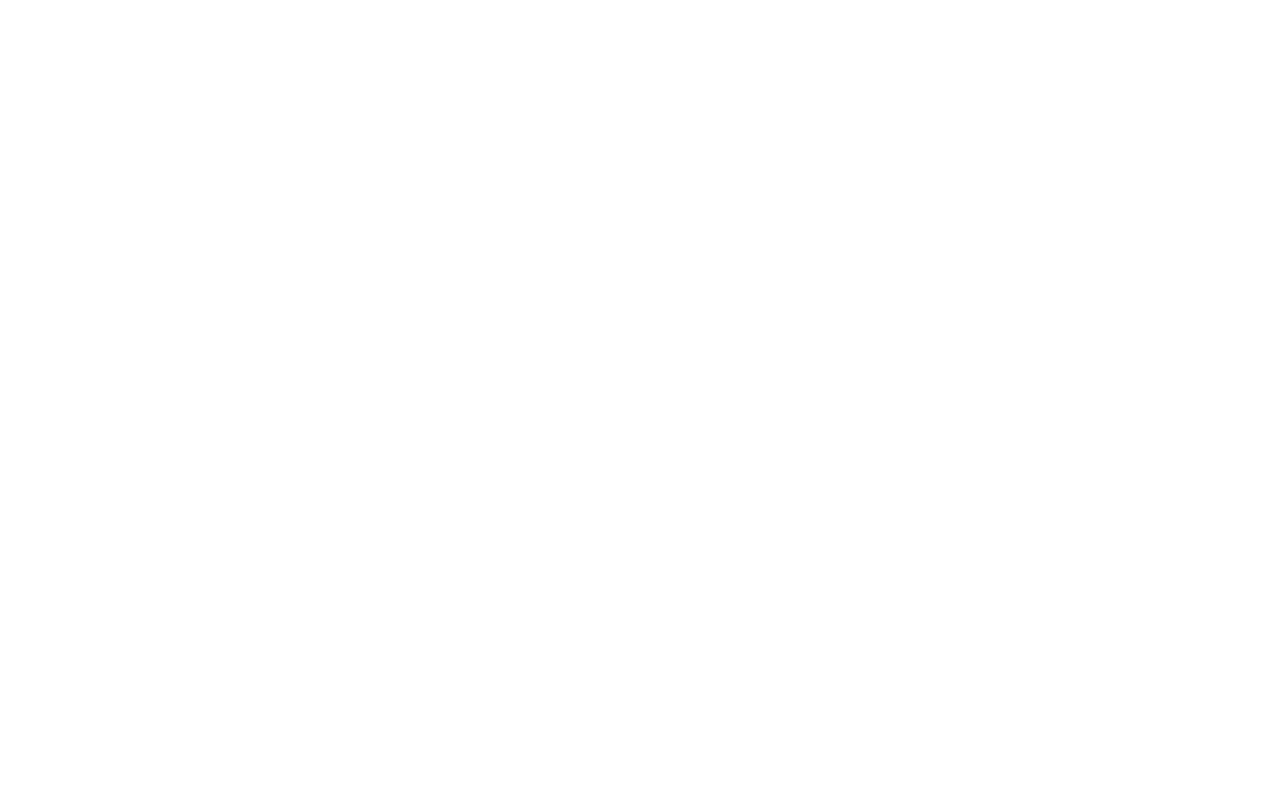
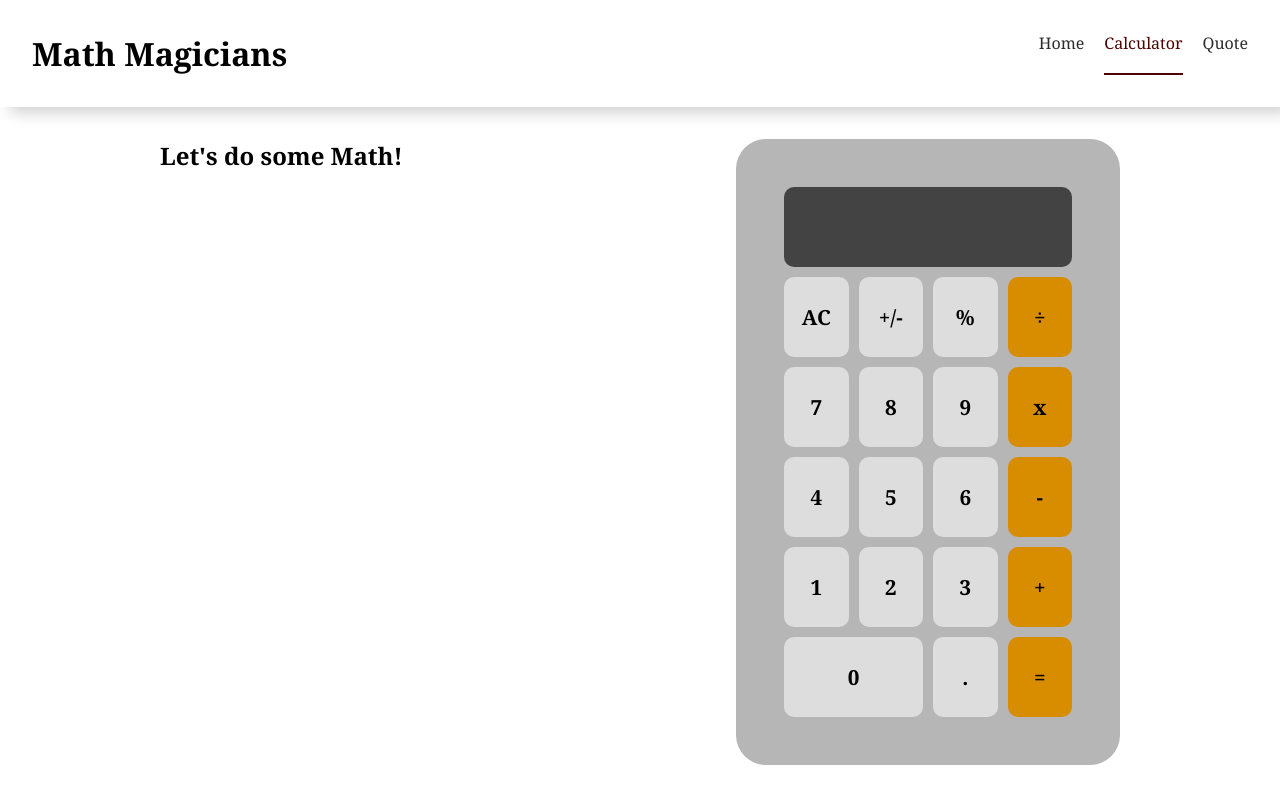
Before and after one commit to AmanWorku/Math-magician, a React (Create React App) app: page /calculator in a window 1280 px wide. Built offline with nearby package versions, Linux system fonts and the light colour scheme.

Commit message:
Add styling to the pages

```diff
--- a/public/index.html
+++ b/public/index.html
@@ -14,7 +14,7 @@
       manifest.json provides metadata used when your web app is installed on a
       user's mobile device or desktop. See https://developers.google.com/web/fundamentals/web-app-manifest/
     -->
-    <link rel="manifest" href="%PUBLIC_URL%/manifest.json" />
+    <!-- <link rel="manifest" href="%PUBLIC_URL%/manifest.json" /> -->
     <!--
       Notice the use of %PUBLIC_URL% in the tags above.
       It will be replaced with the URL of the `public` folder during the build.
--- a/src/App.css
+++ b/src/App.css
@@ -2,16 +2,22 @@
   margin: 0;
   padding: 0;
   box-sizing: border-box;
+  font-family: Cambria, Cochin, Georgia, Times, 'Times New Roman', serif;
 }
 
+.calc-container {
+  display: flex;
+  flex-direction: row;
+  justify-content: space-between;
+  padding: 2em 10em;
+}
 .calculator {
-  margin: 20px auto;
   display: grid;
   grid-template-columns: repeat(4, 1fr);
   grid-auto-rows: 80px;
   padding: 5%;
   background-color: rgb(182, 182, 182);
-  width: 60%;
+  width: 40%;
   border-radius: 30px;
   grid-row-gap: 10px;
   grid-column-gap: 10px;
@@ -54,3 +60,29 @@ button:hover {
 .operator:hover {
   background-color: rgb(176, 116, 4);
 }
+
+h1 {
+  font-size: 2em;
+}
+
+nav {
+  display: flex;
+  justify-content: space-between;
+  padding: 2em 2em;
+  box-shadow: 10px 5px 15px rgba(0, 0, 0, 0.2);
+}
+
+nav ul {
+  display: flex;
+  gap: 20px;
+}
+
+nav a {
+  color: rgb(44, 44, 44);
+  text-decoration: none;
+}
+
+nav a.active {
+  color: rgb(77, 3, 3);
+  border-bottom: 2px solid rgb(77, 3, 3);
+}
--- a/src/App.js
+++ b/src/App.js
@@ -1,17 +1,23 @@
 /* eslint-disable react/prefer-stateless-function */
 import './App.css';
-import { Route, Routes } from 'react-router-dom';
-import HomePage from './pages/home';
-import QuotePage from './pages/quote';
-import Calc from './pages/calculator';
-import Navigation from './component/navigation';
+import { Route, Routes, NavLink } from 'react-router-dom';
+import HomePage from './component/home';
+import QuotePage from './component/quote';
+import Calculator from './component/calculator';
 
 const App = () => (
   <>
-    <Navigation />
+    <nav>
+      <h1>Math Magicians</h1>
+      <ul>
+        <NavLink to="/">Home</NavLink>
+        <NavLink to="/calculator">Calculator</NavLink>
+        <NavLink to="/quote">Quote</NavLink>
+      </ul>
+    </nav>
     <Routes>
       <Route path="/" element={<HomePage />} />
-      <Route path="/calculator" element={<Calc />} />
+      <Route path="/calculator" element={<Calculator />} />
       <Route path="/quote" element={<QuotePage />} />
     </Routes>
   </>
--- a/src/component/calculator.js
+++ b/src/component/calculator.js
@@ -16,6 +16,8 @@ function Calculator() {
   };
   const { total, next, operation } = state;
   return (
+    <div className="calc-container">
+      <h2>Let&apos;s do some Math!</h2>
       <div className="calculator">
         <div className="display-section">
           <p className="display-value">
@@ -84,6 +86,7 @@ function Calculator() {
           =
         </button>
       </div>
+    </div>
   );
 }
 export default Calculator;
--- a/src/pages/home.js
+++ b/src/component/home.js
@@ -1,6 +1,6 @@
 import React from 'react';
 
-const HomePage = () => {
+const HomePage = () => (
   <>
     <h2>Welcome to our page!</h2>
     <p className="paragraph">
@@ -23,7 +23,7 @@ const HomePage = () => {
       Debitis porro praesentium placeat laudantium aperisapiente id magnam perspiciatis i
       Repellat rem consequatur ducimus expedita magnam ex! Eanam dignissimos? Dolorem deser
     </p>
-  </>;
-};
+  </>
+);
 
 export default HomePage;
--- a/src/component/navigation.js
+++ /dev/null
@@ -1,14 +0,0 @@
-import { Link } from 'react-router-dom';
-
-const Navigation = () => {
-  <div>
-    <h1 className="link-name">Math Magicians</h1>
-    <div className="links">
-      <Link to="/">Home</Link>
-      <Link to="/calculator">Calculator</Link>
-      <Link to="/quote">Quote</Link>
-    </div>
-  </div>;
-};
-
-export default Navigation;
--- /dev/null
+++ b/src/component/quote.js
@@ -0,0 +1,13 @@
+import React from 'react';
+
+const QuotePage = () => (
+  <div className="Quote">
+    <h3>
+      Mathematics is not about numbers, equations, computations, or algorithmes:
+      it is about understanding.
+      {' '}
+      <span className="title">-William Paul Thurston</span>
+    </h3>
+  </div>
+);
+export default QuotePage;
--- a/src/index.css
+++ /dev/null
@@ -1,27 +0,0 @@
-body {
-  margin: 0;
-  font-family:
-    -apple-system,
-    BlinkMacSystemFont,
-    'Segoe UI',
-    'Roboto',
-    'Oxygen',
-    'Ubuntu',
-    'Cantarell',
-    'Fira Sans',
-    'Droid Sans',
-    'Helvetica Neue',
-    sans-serif;
-  -webkit-font-smoothing: antialiased;
-  -moz-osx-font-smoothing: grayscale;
-}
-
-code {
-  font-family:
-    source-code-pro,
-    Menlo,
-    Monaco,
-    Consolas,
-    'Courier New',
-    monospace;
-}
--- a/src/index.js
+++ b/src/index.js
@@ -1,6 +1,5 @@
 import React from 'react';
 import ReactDOM from 'react-dom/client';
-import './index.css';
 import { BrowserRouter } from 'react-router-dom';
 import App from './App';
 
--- a/src/pages/calculator.js
+++ /dev/null
@@ -1,11 +0,0 @@
-import React from 'react';
-import Calculator from '../component/calculator';
-
-const Calc = () => {
-  <div className="page-content">
-    <h3 className="page-text">Lets do some math!</h3>
-    <Calculator />
-  </div>;
-};
-
-export default Calc;
--- a/src/pages/quote.js
+++ /dev/null
@@ -1,11 +0,0 @@
-import React from 'react';
-
-const QuotePage = () => {
-  <div>
-    <h3>
-      Mathematics is not about numbers, equations, computations, or algorithmes:
-      it is about understanding. William Paul Thurston
-    </h3>
-  </div>;
-};
-export default QuotePage;
```
Lines whose indentation alone changed are shown as unchanged.
